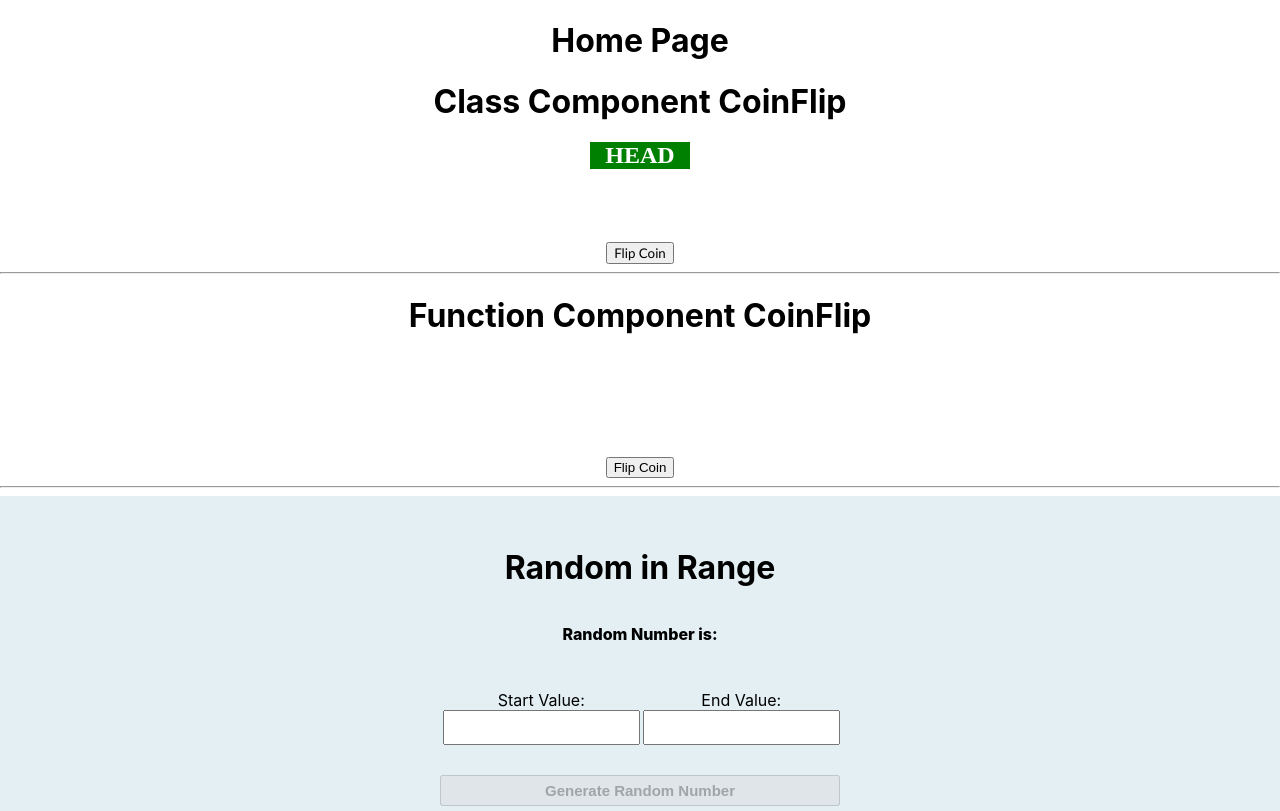
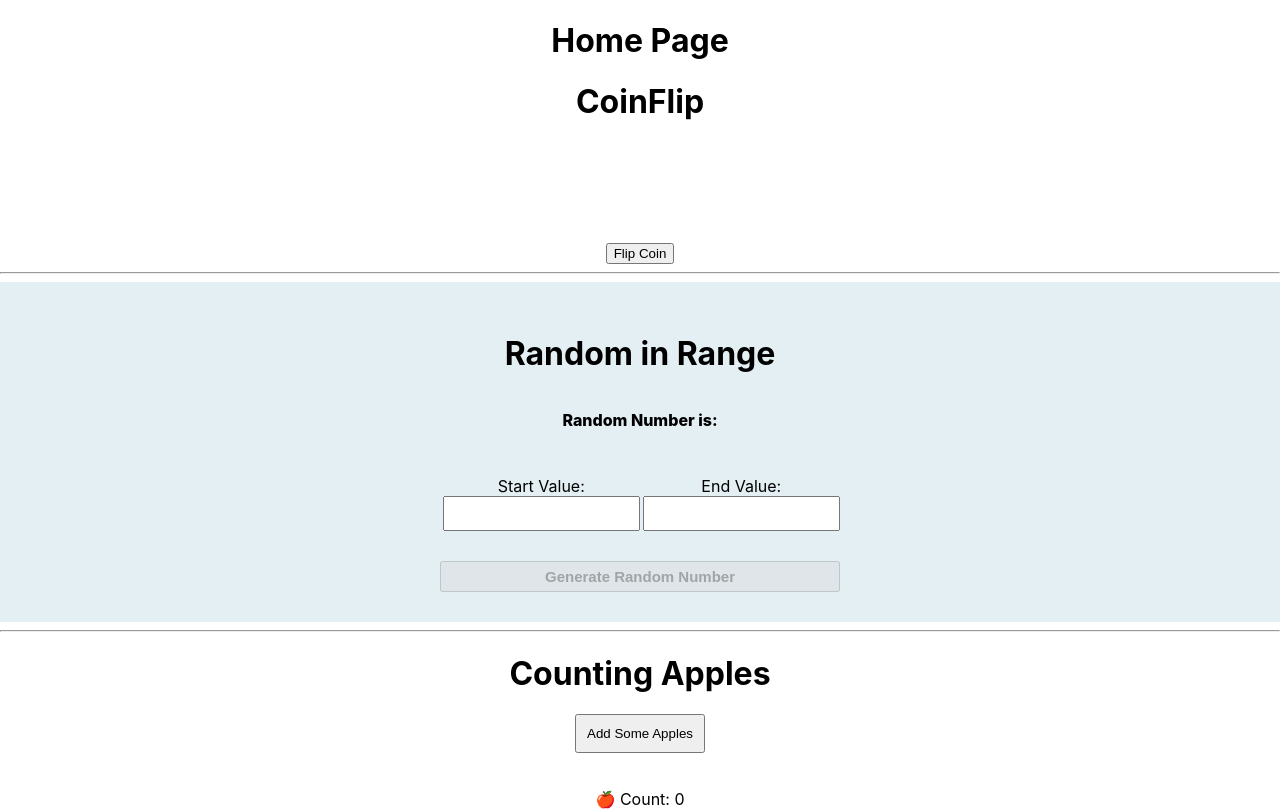
Before and after one commit to annamolaohein/proj-1-coinflip, a React (Create React App) app: page / in a window 1280 px wide. Shown: the top 811 px of the page. Built offline with nearby package versions, Linux system fonts and the light colour scheme.

Commit message:
coin flip using emotion css

```diff
--- a/src/component/ClassCoinFlip.js
+++ b/src/component/ClassCoinFlip.js
@@ -1,5 +1,5 @@
 import React from "react";
-import "./ClassCoinFlip.css";
+// import "./ClassCoinFlip.css";
 
 export class ClassCoinFlip extends React.Component {
   constructor(props) {
--- a/src/component/CoinFlip.js
+++ b/src/component/CoinFlip.js
@@ -9,7 +9,8 @@ export const CoinFlip = () => {
   };
   return (
     <div className="CoinFlip">
-      <h1>Function Component CoinFlip</h1>
+      {/* <h1>Function Component CoinFlip</h1> */}
+      <h1>CoinFlip</h1>
       <div id="coin">
         <div className={coin === "TAIL" ? "tail" : "head"}>
           <h2>{coin}</h2>
--- a/src/pages/HomePage.js
+++ b/src/pages/HomePage.js
@@ -11,8 +11,8 @@ export const HomePage = () => {
   return (
     <div className="HomePage">
       <h1>Home Page</h1>
-      <ClassCoinFlip />
-      <hr />
+      {/* <ClassCoinFlip />
+      <hr /> */}
       <CoinFlip />
       <hr/>
       <Random/>
```
